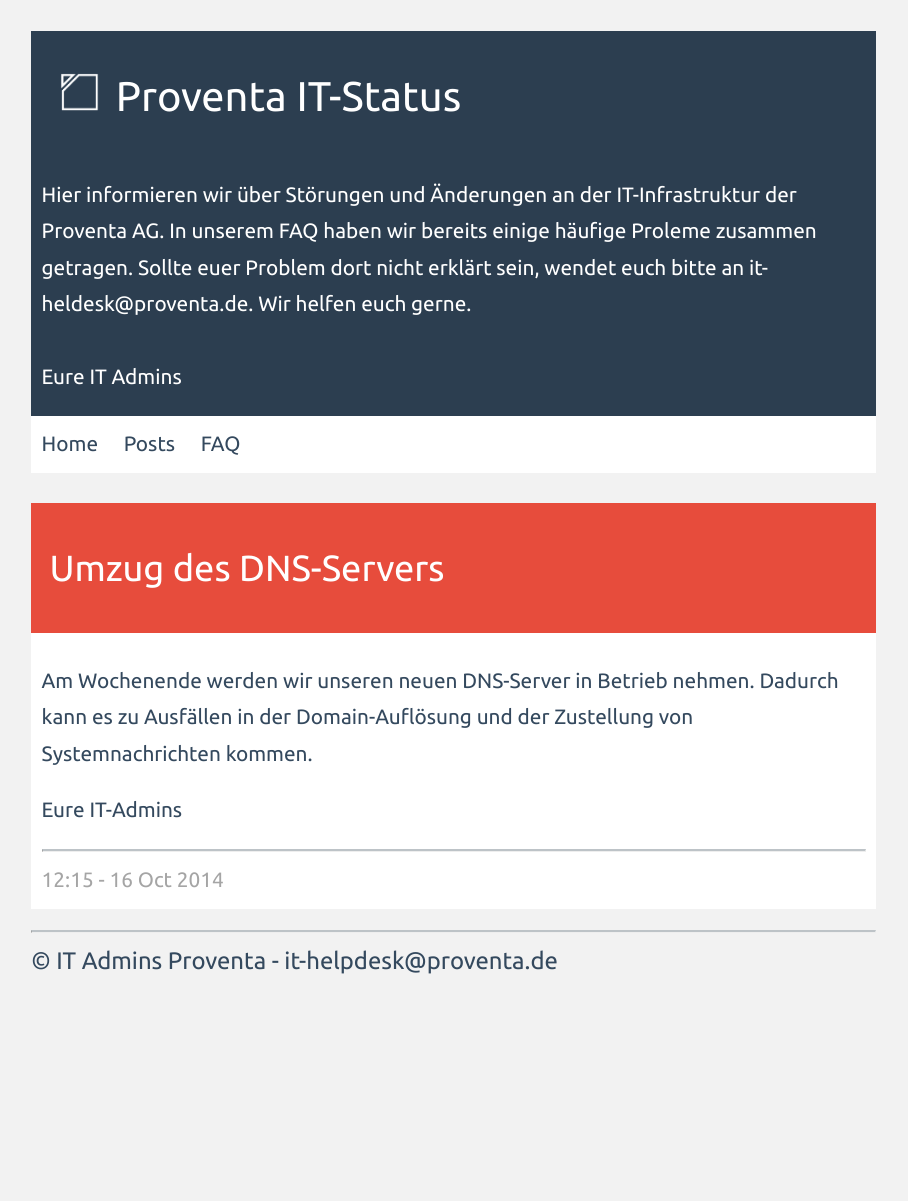
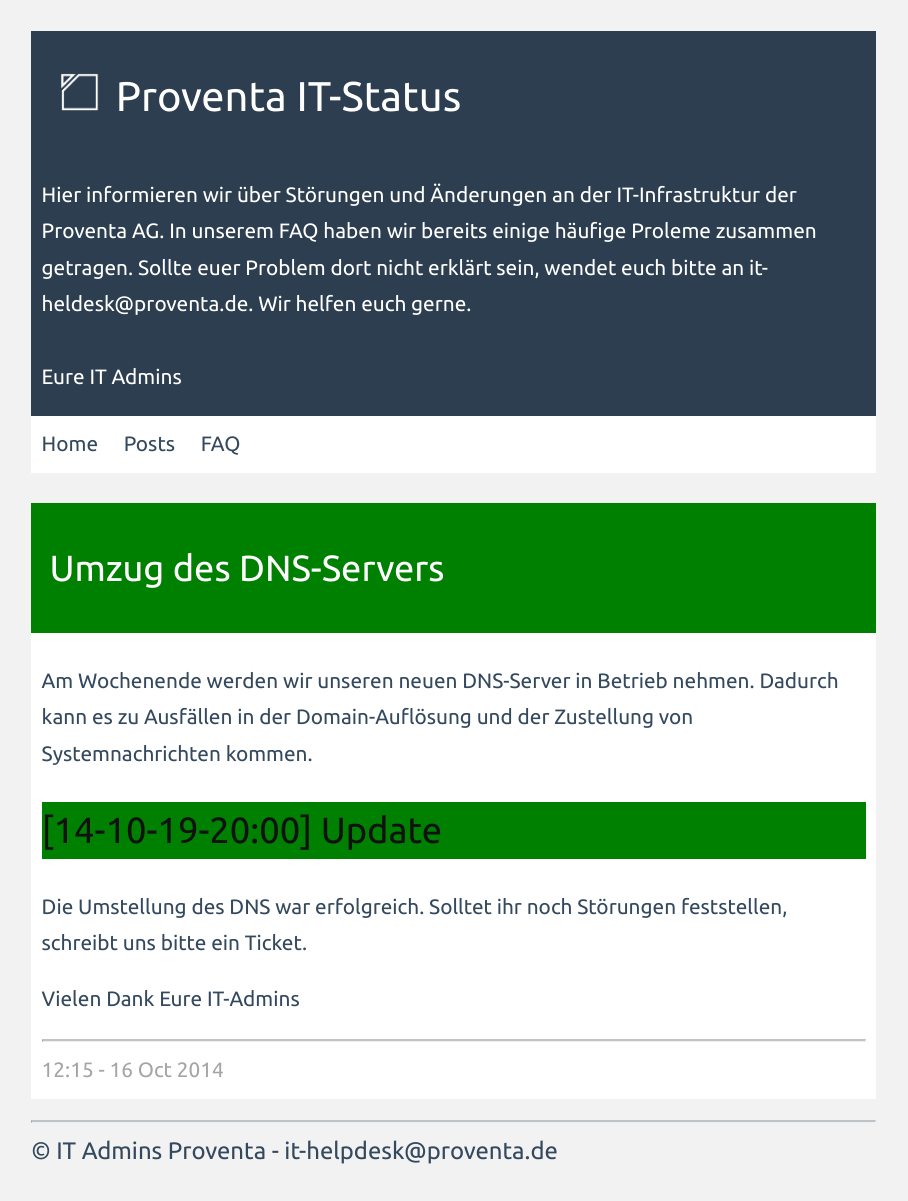
Before and after one commit to proventa/status, a Jekyll site: the page built from _posts/2014-10-16-Umzug-des-DNS-Servers.markdown, in a window 1280 px wide. Shown: the whole page, without its empty margins (0-908 px from the left). Built offline with Jekyll 4.4.1, drawn with Linux system fonts in a browser that asks for light colours; before the commit the page ends 1011 px from its top, so only the background shows below that.

Commit message:
dns umzug erfolgreich

```diff
--- a/_posts/2014-10-16-Umzug-des-DNS-Servers.markdown
+++ b/_posts/2014-10-16-Umzug-des-DNS-Servers.markdown
@@ -2,9 +2,16 @@
 layout: post
 title:  "Umzug des DNS-Servers"
 date:   2014-10-16 12:15:48
-categories: active
+categories: done
 ---
 
 Am Wochenende werden wir unseren neuen DNS-Server in Betrieb nehmen. Dadurch kann es zu Ausfällen in der Domain-Auflösung und der Zustellung von Systemnachrichten kommen.
 
+
+[14-10-19-20:00] Update
+-----------------------
+
+Die Umstellung des DNS war erfolgreich. Solltet ihr noch Störungen feststellen, schreibt uns bitte ein Ticket.
+
+Vielen Dank
 Eure IT-Admins
```
